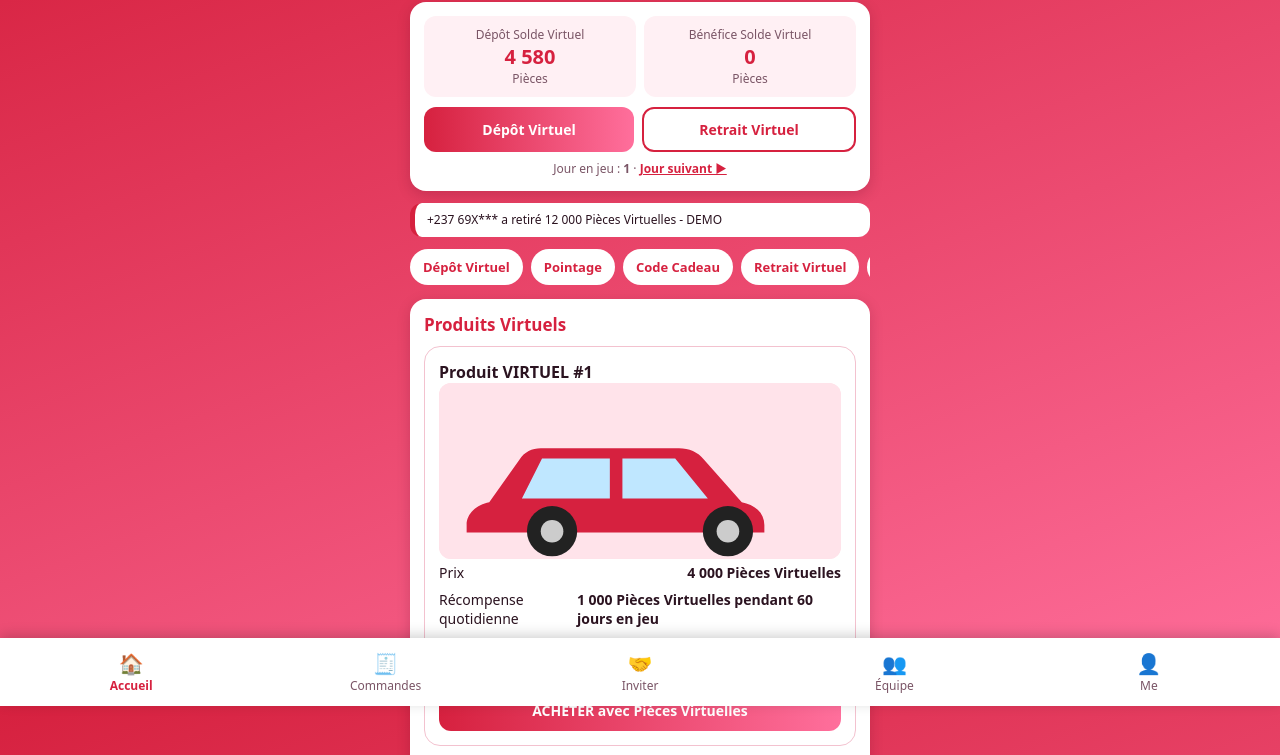
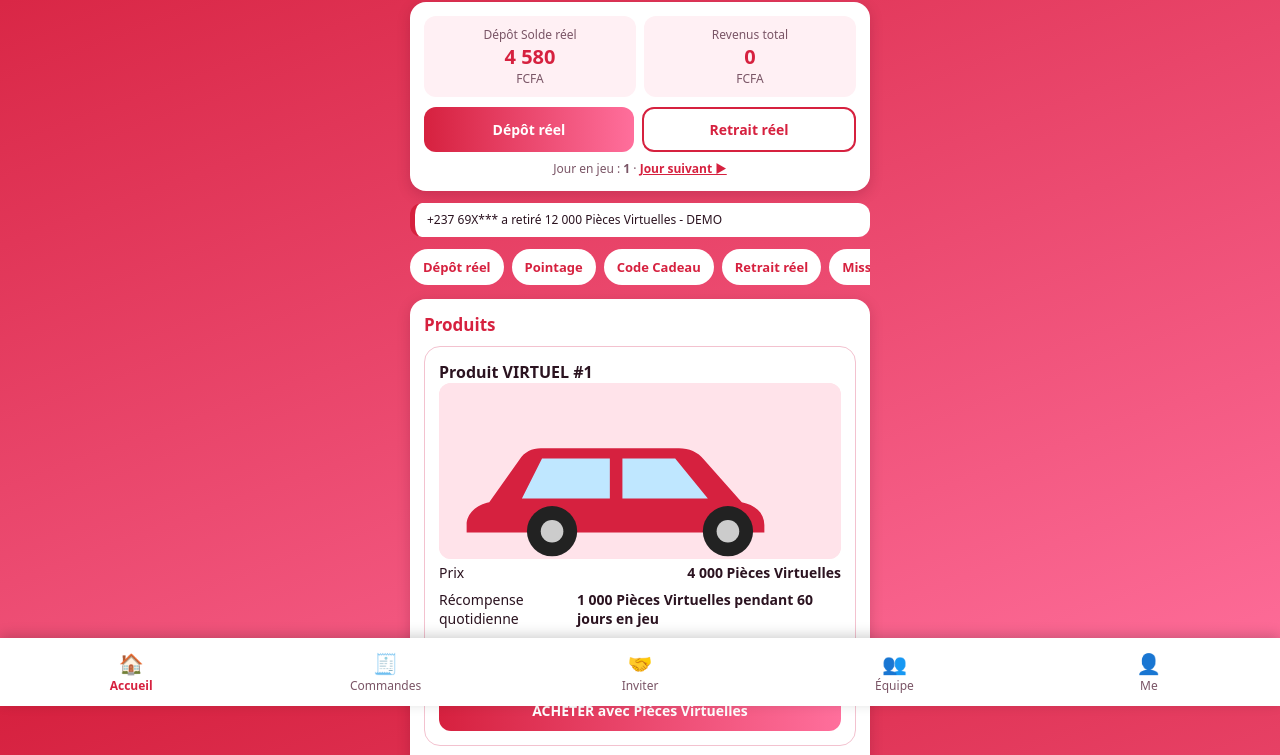
Before and after one commit to Doheddy/km7-tycoon-, a plain HTML site: page index.html in a window 1280 px wide. Shown: the part 94-849 px from the top of the page. Drawn offline with Linux system fonts and the light colour scheme.

Commit message:
Update index.html

```diff
--- a/index.html
+++ b/index.html
@@ -47,7 +47,7 @@
   <body>
     <div class="wrap">
       <div class="banner">
-        JEU FICTIF - DÉMO - Pièces Virtuelles Uniquement, Aucun argent réel
+        KM7  TYCOON - Plateforme officielle
       </div>
       <h1>
         KM7 TYCOON
@@ -56,22 +56,22 @@
         <div class="card">
           <div class="bal">
             <div>
-              Dépôt Solde Virtuel
+              Dépôt Solde réel
               <b id="bal">0</b>
-              Pièces
+              FCFA
             </div>
             <div>
-              Bénéfice Solde Virtuel
+              Revenus total
               <b id="ben">0</b>
-              Pièces
+              FCFA
             </div>
           </div>
           <div class="btns">
             <button class="b" onclick="openM('m-dep')">
-              Dépôt Virtuel
+              Dépôt réel
             </button>
             <button class="b alt" onclick="openM('m-ret')">
-              Retrait Virtuel
+              Retrait réel
             </button>
           </div>
           <div class="small" style="margin-top:8px;text-align:center">
@@ -84,7 +84,7 @@
         <div class="notif" id="notif"></div>
         <div class="menu">
           <button onclick="openM('m-dep')">
-            Dépôt Virtuel
+            Dépôt réel
           </button>
           <button onclick="pointage()">
             Pointage
@@ -93,7 +93,7 @@
             Code Cadeau
           </button>
           <button onclick="openM('m-ret')">
-            Retrait Virtuel
+            Retrait réel
           </button>
           <button onclick="document.getElementById('missions').scrollIntoView({behavior:'smooth'})">
             Missions
@@ -101,7 +101,7 @@
         </div>
         <div class="card">
           <h2>
-            Produits Virtuels
+            Produits
           </h2>
           <div id="prods"></div>
         </div>
```
